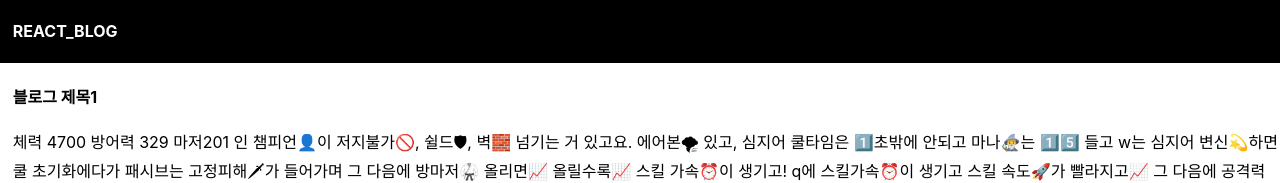
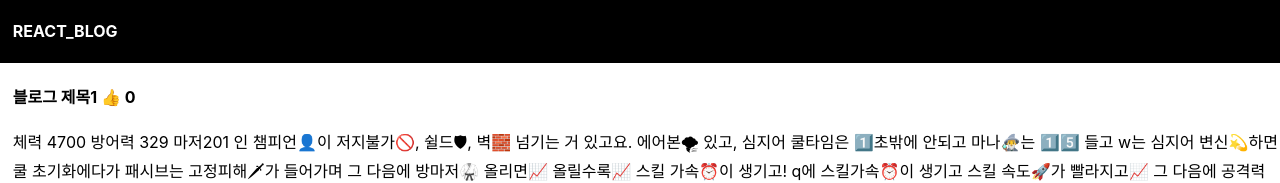
Before and after one commit to naimnaro/react_crud, a React (Create React App) app: page / in a window 1280 px wide. Shown: the top 183 px of the page. Built offline with nearby package versions, Linux system fonts and the light colour scheme.

Commit message:
Update App.js

```diff
--- a/src/App.js
+++ b/src/App.js
@@ -7,6 +7,7 @@ function App() {
 
   let post = '변수활용';
   let [글제목, b] = useState(['블로그 제목1 ','블로그 제목2 ','블로그 제목3 ']);
+  let [좋아요,c] = useState(0);
 
   return (
     <div className="App">
@@ -14,7 +15,7 @@ function App() {
         <h4> REACT_BLOG</h4>
       </div>
       <div className="list">
-        <h4> {글제목[0]}</h4>
+        <h4> {글제목[0]} <span> 👍 </span> {좋아요} </h4>
         <p> 체력 4700 방어력 329 마저201 인 챔피언👤이 저지불가🚫, 쉴드🛡, 벽🧱 넘기는 거 있고요.
           에어본🌪 있고, 심지어 쿨타임은 1️⃣초밖에 안되고 마나🧙‍♂️는 1️⃣5️⃣ 들고 w는 심지어 변신💫하면
           쿨 초기화에다가 패시브는 고정피해🗡가 들어가며 그 다음에 방마저🥋 올리면📈 올릴수록📈
```
